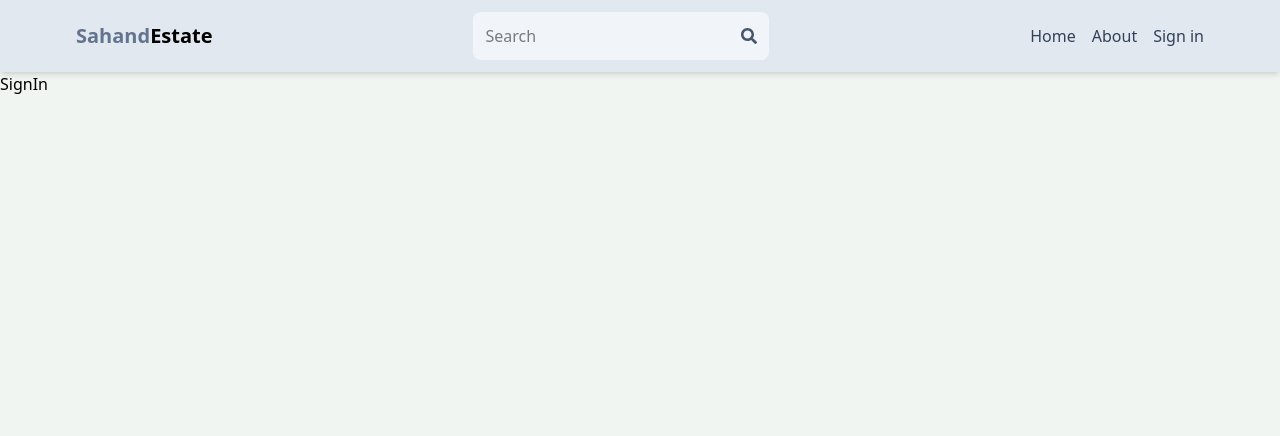
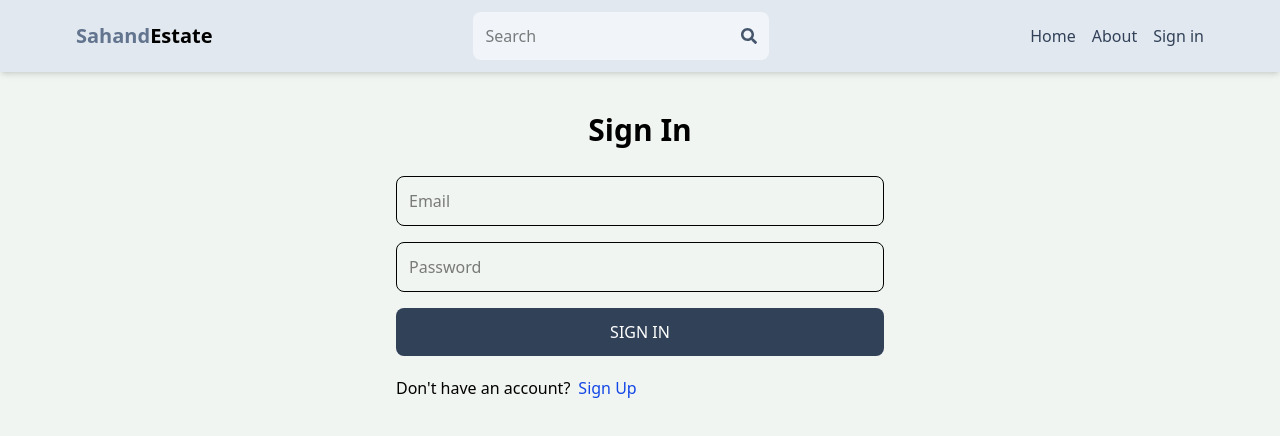
Before and after one commit to Qasimahmad55/Real-Estate-MarketPlace, a React (Vite) app in the folder Frontend/: page /sign-in in a window 1280 px wide. Shown: the top 436 px of the page. Built offline with nearby package versions, Linux system fonts and the light colour scheme.

Commit message:
sigin functionality done

```diff
--- a/Frontend/src/pages/SignIn.jsx
+++ b/Frontend/src/pages/SignIn.jsx
@@ -1,9 +1,66 @@
-import React from 'react'
+import React, { useState } from 'react'
+import { Link, useNavigate } from 'react-router-dom'
+function SignUp() {
+  const navigate = useNavigate()
+  const [formData, setformData] = useState({})
+  const [error, setError] = useState(null)
+  const [loading, setLoading] = useState(false)
+  const handleChange = (e) => {
+    setformData(
+      {
+        ...formData,
+        [e.target.id]: e.target.value
+      }
+    )
+  }
+  const handleSubmit = async (e) => {
+    e.preventDefault()
+    try {
+      setLoading(true)
+      const res = await fetch('/api/auth/signin',
+        {
+          method: "POST",
+          headers:
+          {
+            'Content-Type': 'application/json'
 
-function SignIn() {
+          },
+          body: JSON.stringify(formData)
+        }
+      )
+      const data = res.json
+      if (data.success === false) {
+        setLoading(false)
+        setError(data.message)
+        return
+      }
+      setLoading(false)
+      setError(null)
+      navigate('/')
+    } catch (error) {
+      setLoading(false)
+      setError(error.message)
+    }
+
+  }
   return (
-    <div>SignIn</div>
-  )
+    <div className='p-3 max-w-lg mx-auto'>
+      <h1 className='text-3xl text-center font-semibold my-7'>
+        Sign In
+      </h1>
+      <form className='flex flex-col gap-4' onSubmit={handleSubmit}>
+        <input type="email" placeholder='Email' className='border p-3 rounded-lg' id='email' onChange={handleChange} />
+        <input type="password" placeholder='Password' className=' p-3 rounded-lg border' id='password' onChange={handleChange} />
+        <button disabled={loading} className='bg-slate-700 text-white  p-3 rounded-lg uppercase hover:opacity-95 disabled:opacity-80'>{loading ? "Loading..." : "Sign In"}</button>
+      </form>
+      <div className='flex gap-2 mt-5'>
+        <p>Don't have an account?</p>
+        <Link to={"sign-in"}>
+          <span className='text-blue-700'>Sign Up</span>
+        </Link>
+      </div>
+      {error && <p className='text-red-500 mt-5'>{error}</p>}
+    </div>)
 }
 
-export default SignIn
+export default SignUp
```
